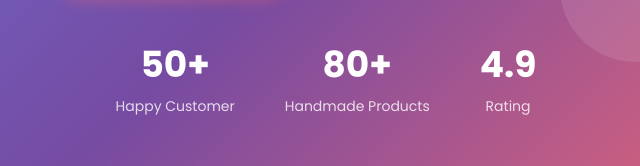
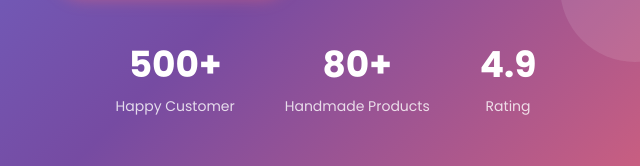
Before and after one commit to efgh23667-sudo/jenish-art-website, a plain HTML site: page index.html in a window 1280 px wide. Shown: the part 471-637 px from the top of the page, 314-954 px from the left. Drawn offline with Linux system fonts and the light colour scheme.

Commit message:
Update index.html

```diff
--- a/index.html
+++ b/index.html
@@ -78,7 +78,7 @@
             </div>
             <div class="hero-stats">
                 <div class="stat-item">
-                    <span class="stat-number">50+</span>
+                    <span class="stat-number">500+</span>
                     <span class="stat-label">Happy Customer</span>
                 </div>
                 <div class="stat-item">
```
